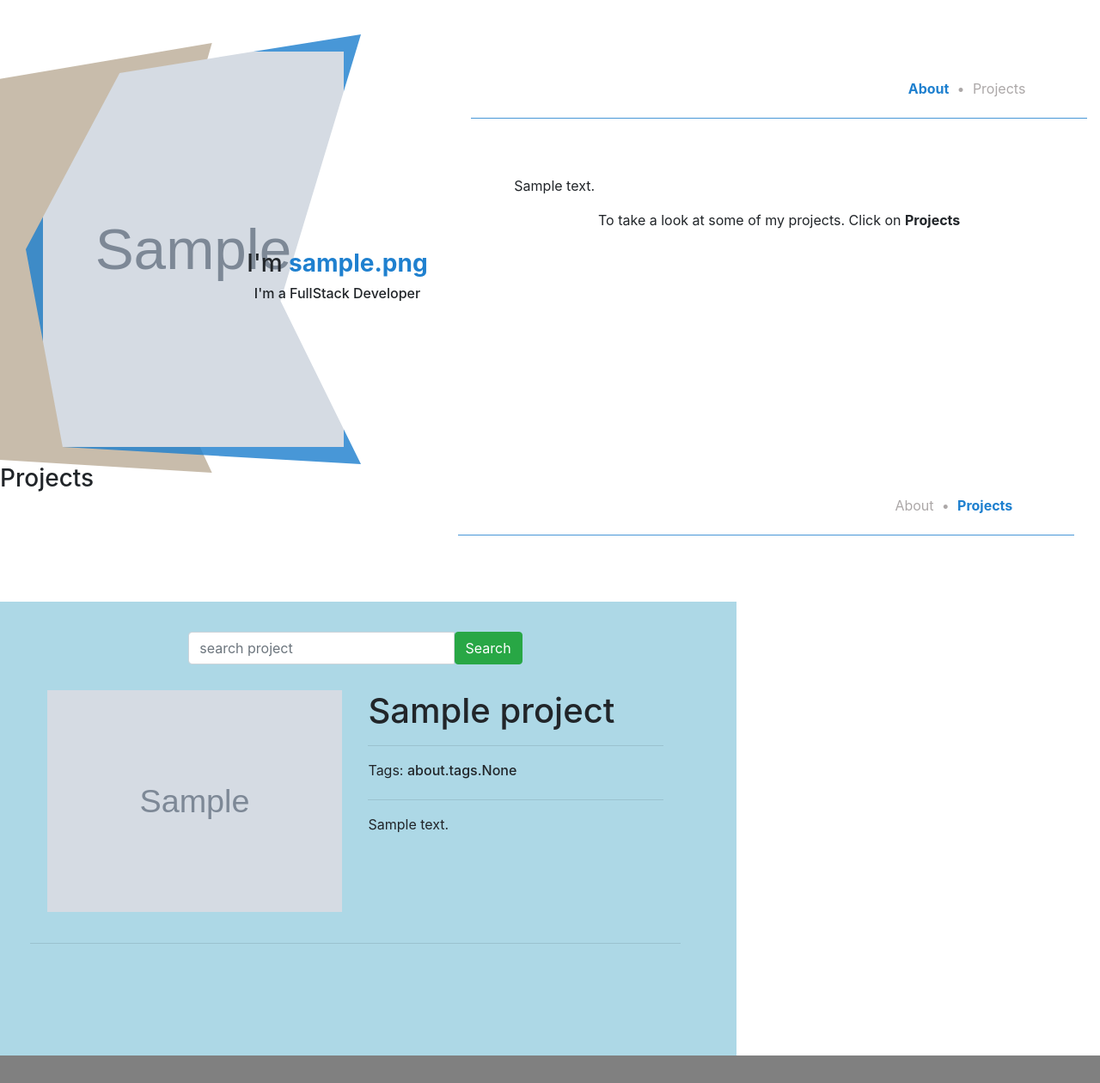
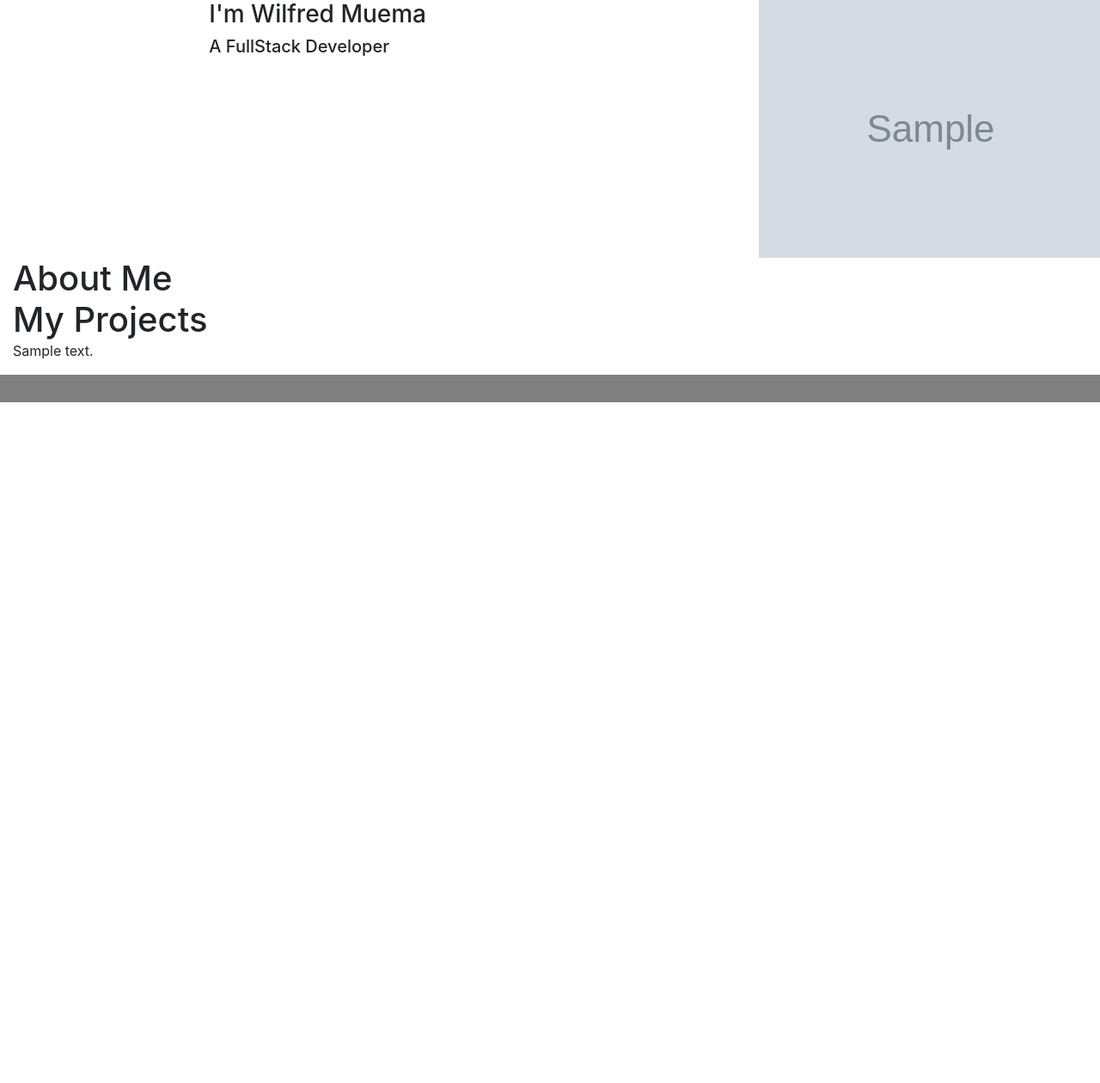
Before and after one commit to Muia23/Muia-Portfolio, a Django app: page / in a window 1280 px wide. Shown: the whole page at 86% size. After the commit the page ends 468 px from the top, so only its background shows below. Run offline with Django 3.2, Linux system fonts and the light colour scheme; tables that the repository leaves empty hold one stand-in row (values such as "Sample post"); grey boxes marked "Sample" are stand-in pictures; some libraries are stand-ins or nearby versions.

Commit message:
13/8/2021 Beginning of the update

```diff
--- a/about/templates/base.html
+++ b/about/templates/base.html
@@ -45,5 +45,8 @@
       scrollbar-width: none;  /* Firefox */
     }
     </style>
+    <script src="https://cdnjs.cloudflare.com/ajax/libs/jquery/3.6.0/jquery.min.js" integrity="sha512-894YE6QWD5I59HgZOGReFYm4dnWc1Qt5NtvYSaNcOP+u1T9qYdvdihz0PPSiiqn/+/3e7Jo4EaG7TubfWGUrMQ==" crossorigin="anonymous" referrerpolicy="no-referrer"></script>
+    <script src="https://cdn.jsdelivr.net/npm/popper.js@1.16.1/dist/umd/popper.min.js" integrity="sha384-9/reFTGAW83EW2RDu2S0VKaIzap3H66lZH81PoYlFhbGU+6BZp6G7niu735Sk7lN" crossorigin="anonymous"></script>
+    <script src="https://cdn.jsdelivr.net/npm/bootstrap@4.5.3/dist/js/bootstrap.min.js" integrity="sha384-w1Q4orYjBQndcko6MimVbzY0tgp4pWB4lZ7lr30WKz0vr/aWKhXdBNmNb5D92v7s" crossorigin="anonymous"></script>
     <script href="//stackpath.bootstrapcdn.com/bootstrap/4.5.2/js/bootstrap.min.js"></script>
 </html>
--- a/about/templates/home.html
+++ b/about/templates/home.html
@@ -1,6 +1,39 @@
 {% extends 'base.html' %}
+    {% load static %}
+
+    {% block styles %}
+        <link href="{% static 'css/home.css' %}" rel="stylesheet"/>
+    {% endblock %}
+
     {% block content %}
-    <div class="row" id="home" style="margin-top: 5vh; height: fit-content;">
+    {{block.super}}
+    <div class="row landing">
+        <div class="col-md-2"></div>
+        <div class="col-md-6">
+            <div class="container">
+                <h3 class="name-txt">I'm Wilfred Muema</h3>
+                <h5 class="skill-txt">A FullStack Developer</h5>
+            </div>
+        </div>
+        <div class="col-md-3">
+            <div class="container img-cont">
+                <img src="{{profile.profile_image.url}}" class="prof-img">
+            </div>
+        </div>
+        <div class="col-md-1"></div>
+    </div>
+    <h1 class="nav">About Me</h1>
+    <h1 class="nav">My Projects</h1>
+    <div class="row">
+        <div class="col-md-8">
+            <p>{{profile.about| safe}}</p>
+        </div>
+        <div class="col-md-4">
+
+        </div>
+    </div>
+
+    <!--<div class="row" id="home" style="margin-top: 5vh; height: fit-content;">
         <div class="col-sm-5 col-md-5" style="text-align: center; ">
             <div class="container">
                 <div class="row">
@@ -88,7 +121,7 @@
                         <div class="col"></div>
                     </div>
                     <div class="container" style="max-height:50vh; overflow-y: scroll;">
-                        <!-- Looping through projects -->
+                        <!-- Looping through projects --
                         {% for project in projects %}
                         <div class="row" style="padding:20px;">
                             <div class="col">
@@ -109,7 +142,5 @@
             </div>
         </div>
 
-    </div>
-
-
-    {% endblock %}
+    </div>-->
+{% endblock %}
```
Also changed, not shown: about/static/css/home.css (added, +16 -0 lines), media/images/random12.jpg (added).
